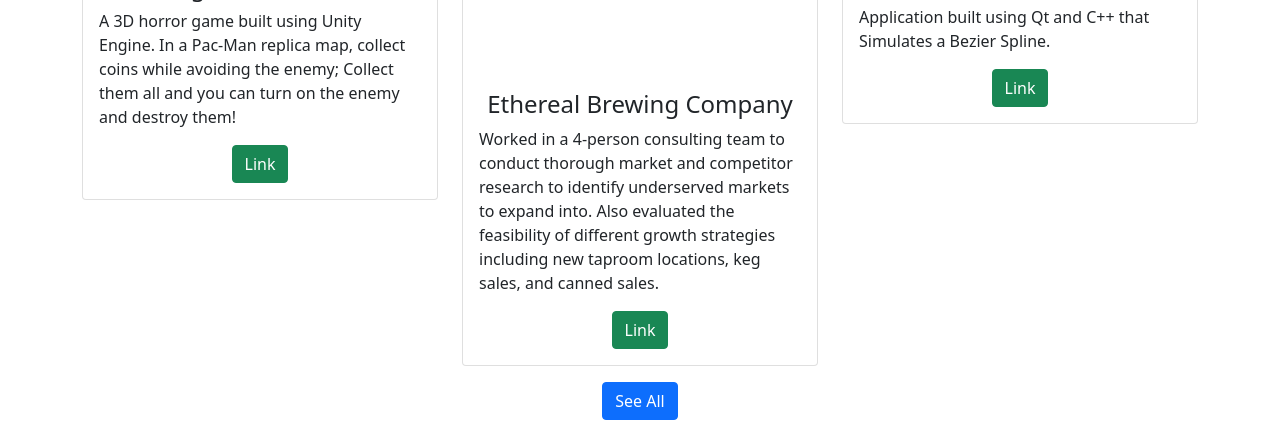
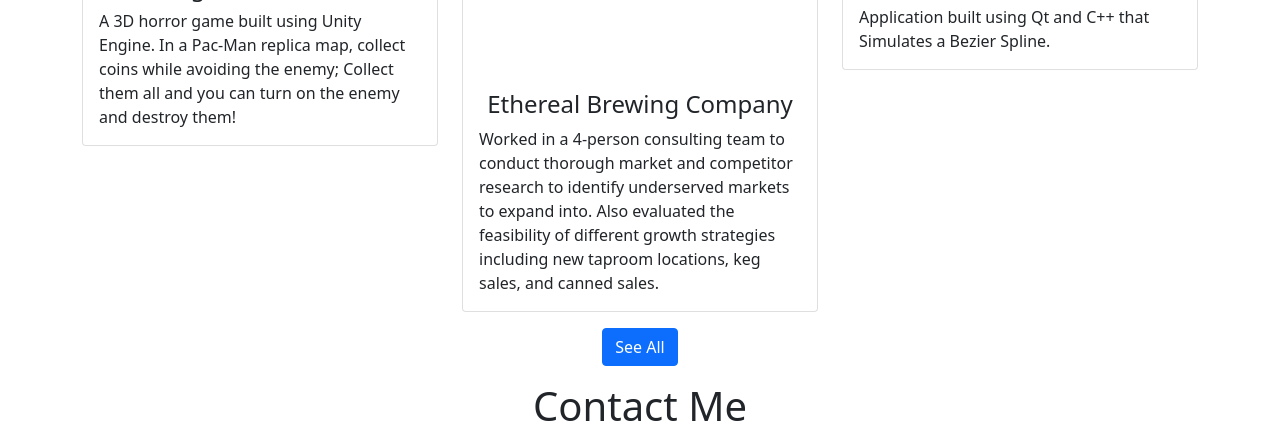
Before and after one commit to mrro253/mrro253.github.io, a plain HTML site: page index.html in a window 1280 px wide. Shown: the part 2462-2895 px from the top of the page. Drawn offline with nearby package versions, Linux system fonts and the light colour scheme; a script that the page names is missing.

Commit message:
Remove link buttons from portfolio section

```diff
--- a/index.html
+++ b/index.html
@@ -202,9 +202,9 @@
                             <h4 class="card-title">Nightmare Maze</h4>
                             <p class="card-text">A 3D horror game built using Unity Engine. In a Pac-Man replica map, collect coins while avoiding the enemy;
                                 Collect them all and you can turn on the enemy and destroy them!</p>
-                            <div class="text-center">
+                            <!-- <div class="text-center">
                                 <a href="#" class="btn btn-success">Link</a>
-                            </div>
+                            </div> -->
                         </div>
                     </div>
                 </div>
@@ -217,9 +217,9 @@
                             <p class="card-text">Worked in a 4-person consulting team to conduct thorough market and competitor research to identify underserved markets to expand into.
                                 Also evaluated the feasibility of different growth strategies including new taproom locations, keg sales, and canned sales.
                             </p>
-                            <div class="text-center">
+                            <!-- <div class="text-center">
                                 <a href="#" class="btn btn-success">Link</a>
-                            </div>
+                            </div> -->
                         </div>
                     </div>
                 </div>
@@ -230,9 +230,9 @@
                         <div class="card-body">
                             <h4 class="card-title">Z Curve Simulator</h4>
                             <p class="card-text">Application built using Qt and C++ that Simulates a Bezier Spline.</p>
-                            <div class="text-center">
+                            <!-- <div class="text-center">
                                 <a href="#" class="btn btn-success">Link</a>
-                            </div>
+                            </div> -->
                         </div>
                     </div>
                 </div>
```
